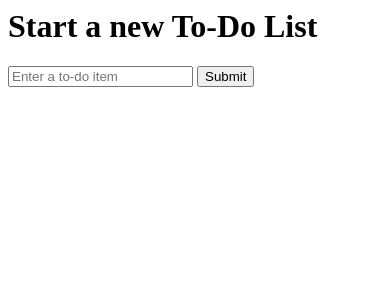
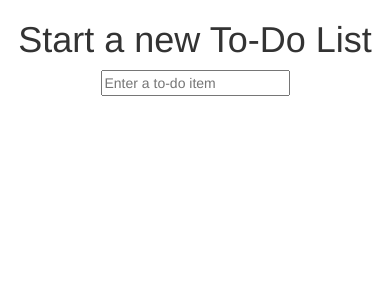
Before and after one commit to DhruvDiwan/goat-TDD, a Django app: page / in a window 390 px wide. Shown: the top 300 px of the page. Run offline with Django 3.2, Linux system fonts and the light colour scheme; some libraries are stand-ins or nearby versions.

Commit message:
Integrated Bootstrap in base.html

```diff
--- a/lists/templates/base.html
+++ b/lists/templates/base.html
@@ -1,15 +1,33 @@
 <html>
 <head>
+  <meta charset="utf-8">
+  <meta http-equiv="X-UA-Compatible" content="IE=edge">
+  <meta name="viewport" content="width=device-width, initial-scale=1">
   <title>To-Do lists</title>
+  <link href="/static/bootstrap/css/bootstrap.min.css" rel="stylesheet">
 </head>
 <body>
+  <div class="container">
+    <div class="row">
+      <div class="col-md-6 col-md-offset-3">
+        <div class="text-center">
           <h1>{% block header_text %}{% endblock header_text %}</h1>
           <form method="POST" action="{% block form_action %}{% endblock form_action %}">
-    <input name="item_text" id="id_new_item" placeholder="Enter a to-do item" />
+            <input name="item_text" id="id_new_item"
+              placeholder="Enter a to-do item" />
             {% csrf_token %}
-    <input type="submit">
           </form>
+        </div>
+      </div>
+    </div>
+
+    <div class="row">
+      <div class="col-md-6 col-md-offset-3">
         {% block table %}
         {% endblock table %}
+      </div>
+    </div>
+
+  </div>
 </body>
 </html>
```
Also changed, not shown: db.sqlite3. Lines whose indentation alone changed are shown as unchanged.
